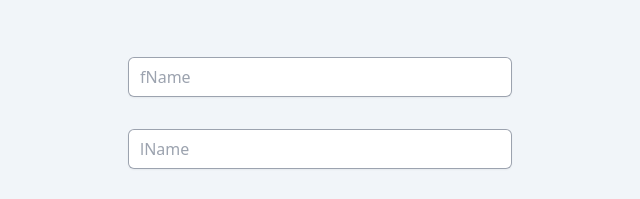
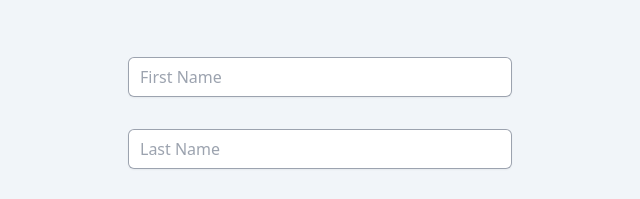
Before and after one commit to 240708-NET/P3-Team1, a React (Vite) app in the folder Frontend/: page /login in a window 1280 px wide. Both pictures are taken after typing "Sample", "Sample123" into the empty fields and a click on the button "Create Account". Shown: the part 171-370 px from the top of the page, without its empty margins (320-960 px from the left). Built offline with nearby package versions, Linux system fonts and the light colour scheme.

Commit message:
Fixed typos and updated login/register request

```diff
--- a/Frontend/src/pages/LoginPage.tsx
+++ b/Frontend/src/pages/LoginPage.tsx
@@ -42,7 +42,7 @@ const LoginPage: react.FC = () => {
       return;
     }
     console.log(fName, lName, password, cPassword);
-    if( password == cPassword ){
+    if( password === cPassword ){
       axios
         .post(`${API_BASE}/Student/register`, {
           firstName: fName,
@@ -100,7 +100,7 @@ const LoginPage: react.FC = () => {
               id="fName"
               name="fName"
               value={fName}
-              placeholder="fName"
+              placeholder="First Name"
               className="w-full rounded-md border-0 shadow-sm ring-1 ring-inset ring-gray-400 focus:ring-2 focus:ring-inset focus:ring-indigo-400 placeholder:text-gray-400"
               onChange={(e) => setFName(e.currentTarget.value)}
             />
@@ -113,7 +113,7 @@ const LoginPage: react.FC = () => {
               id="lName"
               name="lName"
               value={lName}
-              placeholder="lName"
+              placeholder="Last Name"
               className="w-full rounded-md border-0 shadow-sm ring-1 ring-inset ring-gray-400 focus:ring-2 focus:ring-inset focus:ring-indigo-400 placeholder:text-gray-400"
               onChange={(e) => setLName(e.currentTarget.value)}
             />
```
